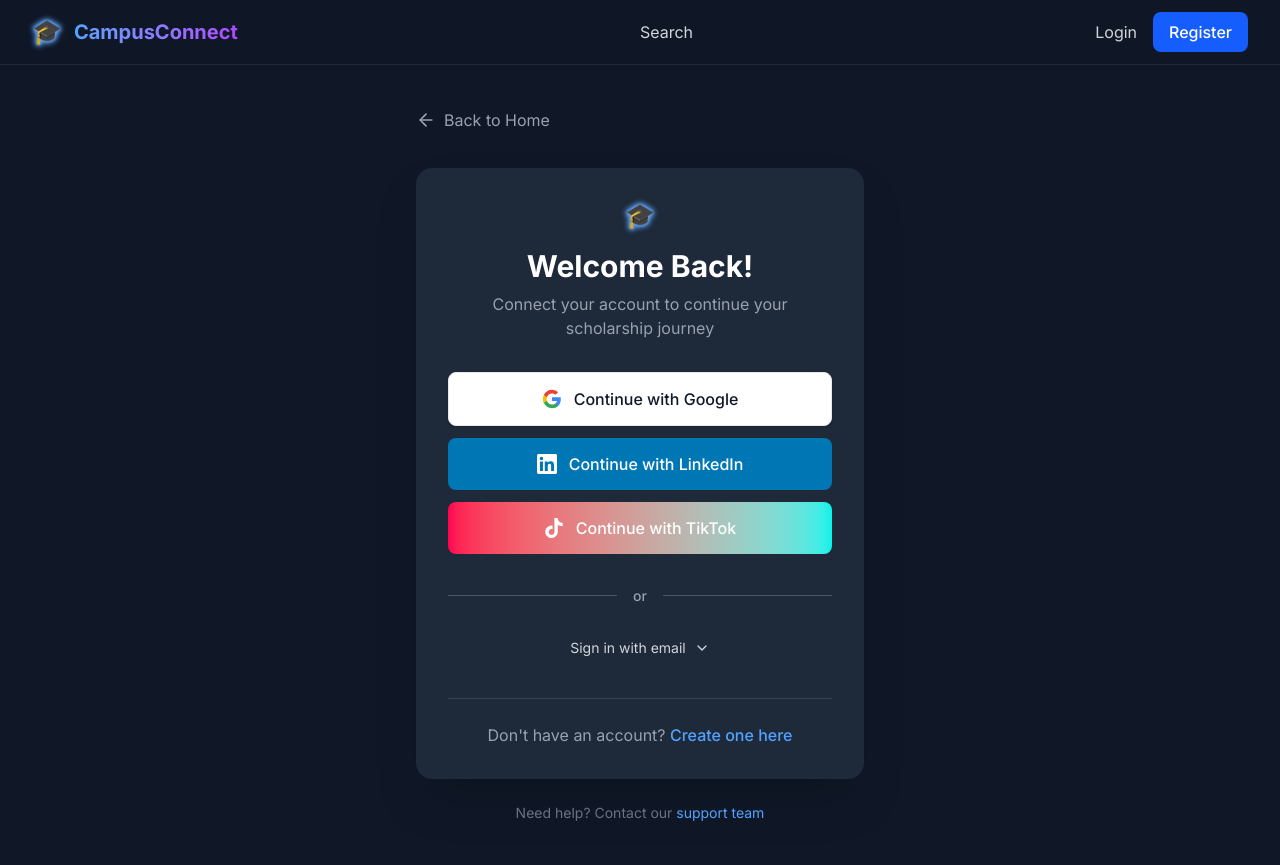
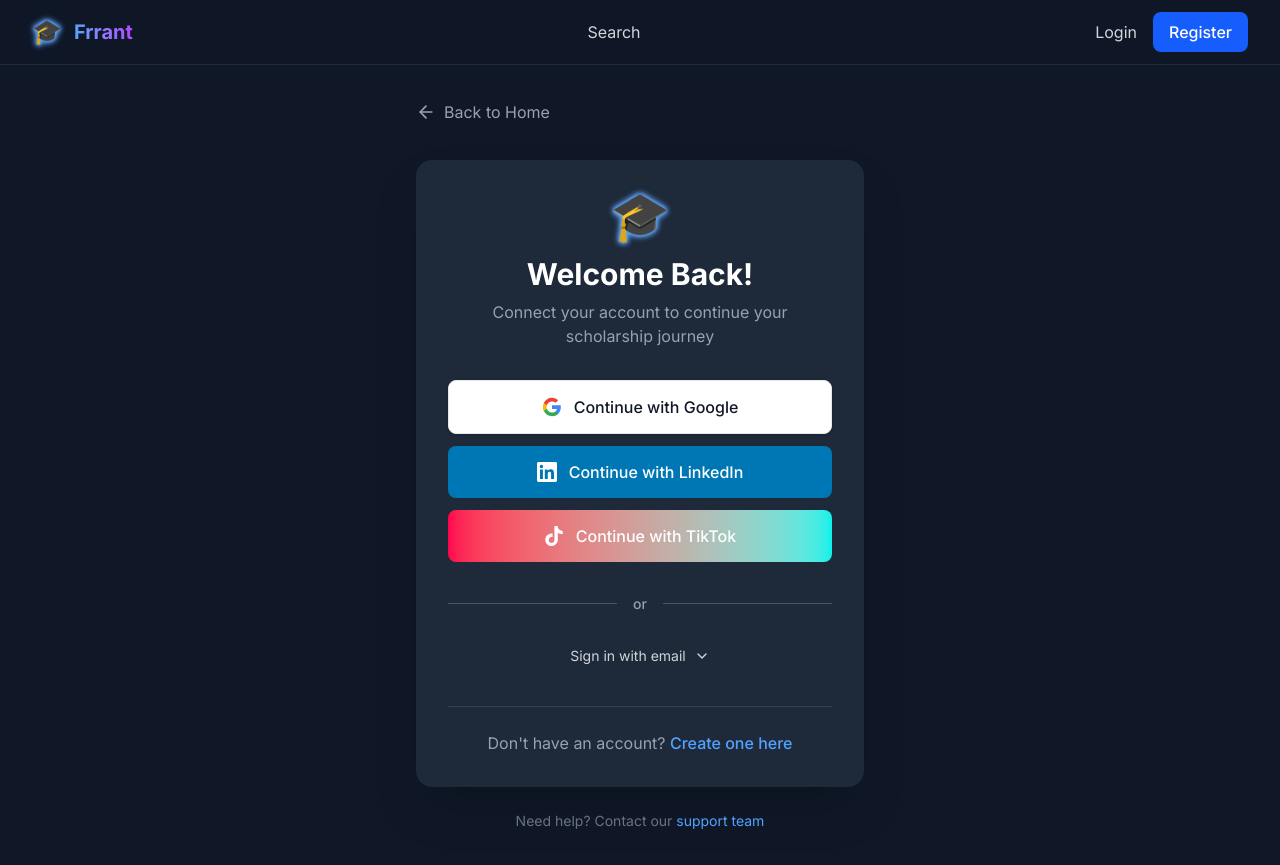
Before and after one commit to djahern-max/college_frontend, a Next.js app: page /auth/login in a window 1280 px wide. Built offline with nearby package versions, Linux system fonts and the light colour scheme; no server answers.

Commit message:
considering using magic wand

```diff
--- a/src/app/auth/login/page.tsx
+++ b/src/app/auth/login/page.tsx
@@ -116,7 +116,7 @@
                     {/* Header */}
                     <div className="text-center mb-8">
                         <div
-                            className="text-2xl mb-4"
+                            className="text-5xl mb-4"  // text-5xl = 48px (double the size)
                             style={{
                                 textShadow: '0 0 3px #60a5fa, 0 0 6px #60a5fa',
                                 filter: 'drop-shadow(0 0 2px #60a5fa)'
--- a/src/app/auth/register/page.tsx
+++ b/src/app/auth/register/page.tsx
@@ -171,7 +171,7 @@
                     {/* Header */}
                     <div className="text-center mb-8">
                         <div
-                            className="text-2xl mb-4"
+                            className="text-5xl mb-4"  // Changed from text-2xl to text-5xl
                             style={{
                                 textShadow: '0 0 3px #60a5fa, 0 0 6px #60a5fa',
                                 filter: 'drop-shadow(0 0 2px #60a5fa)'
--- a/src/app/layout.tsx
+++ b/src/app/layout.tsx
@@ -8,7 +8,7 @@
 const inter = Inter({ subsets: ['latin'] });
 
 export const metadata: Metadata = {
-  title: 'CampusConnect - The One Place to Find Scholarships',
+  title: 'Frrant - The One Place to Find Scholarships',
   description: 'Discover, apply, and win scholarships from thousands of universities and organizations. Your education funding journey starts here.',
   keywords: 'scholarships, college funding, financial aid, education, universities, campus, student resources',
 };
--- a/src/components/AuthModal.tsx
+++ b/src/components/AuthModal.tsx
@@ -113,7 +113,7 @@
                         🎓
                     </div>
                     <h2 className="text-2xl font-bold text-white mb-2">
-                        {mode === 'login' ? 'Welcome Back!' : 'Join CampusConnect'}
+                        {mode === 'login' ? 'Welcome Back!' : 'Join Frrant'}
                     </h2>
                     <p className="text-gray-400">
                         {mode === 'login'
--- a/src/components/Navigation.tsx
+++ b/src/components/Navigation.tsx
@@ -58,7 +58,7 @@
                             🎓
                         </div>
                         <span className="text-xl font-bold bg-gradient-to-r from-blue-400 to-purple-500 bg-clip-text text-transparent">
-                            CampusConnect
+                            Frrant
                         </span>
                     </Link>
 
--- a/src/components/ReviewModal.tsx
+++ b/src/components/ReviewModal.tsx
@@ -159,8 +159,8 @@
                     </h2>
                     <p className="text-gray-400">
                         {isEditing
-                            ? 'Update your review of CampusConnect'
-                            : 'Help other students by rating CampusConnect'
+                            ? 'Update your review of Frrant'
+                            : 'Help other students by rating Frrant'
                         }
                     </p>
                 </div>
@@ -209,8 +209,8 @@
                                         <Star
                                             size={32}
                                             className={`${star <= (hoverRating || rating)
-                                                    ? 'text-yellow-400 fill-current'
-                                                    : 'text-gray-600'
+                                                ? 'text-yellow-400 fill-current'
+                                                : 'text-gray-600'
                                                 } transition-colors`}
                                         />
                                     </button>
@@ -249,7 +249,7 @@
                                 <textarea
                                     value={comment}
                                     onChange={(e) => setComment(e.target.value)}
-                                    placeholder="Tell other students about your experience using CampusConnect..."
+                                    placeholder="Tell other students about your experience using Frrant..."
                                     rows={4}
                                     maxLength={1000}
                                     className="w-full pl-10 pr-4 py-3 bg-gray-700 border border-gray-600 rounded-lg text-white placeholder-gray-400 focus:outline-none focus:border-blue-500 focus:ring-2 focus:ring-blue-500/20 resize-none"
```
